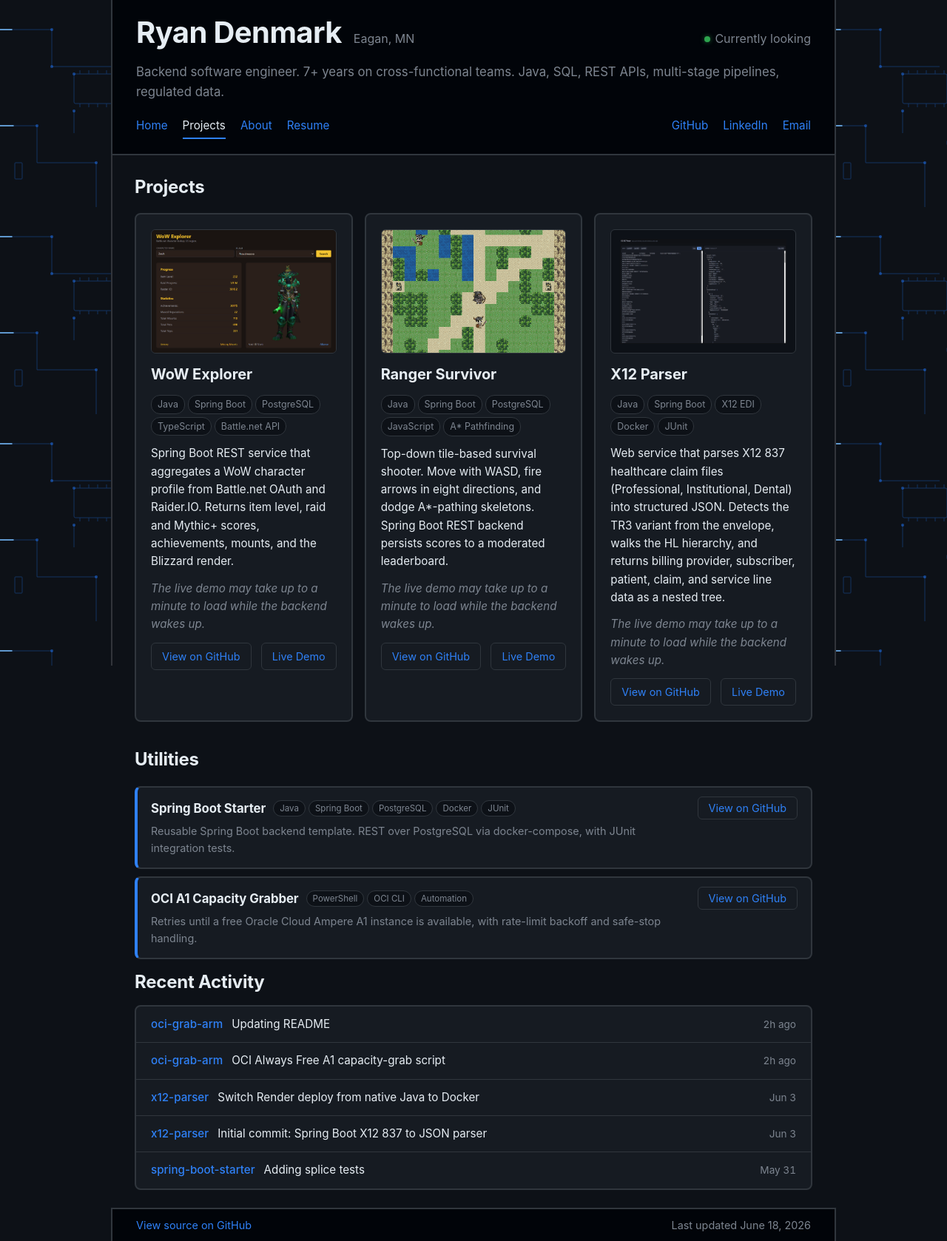
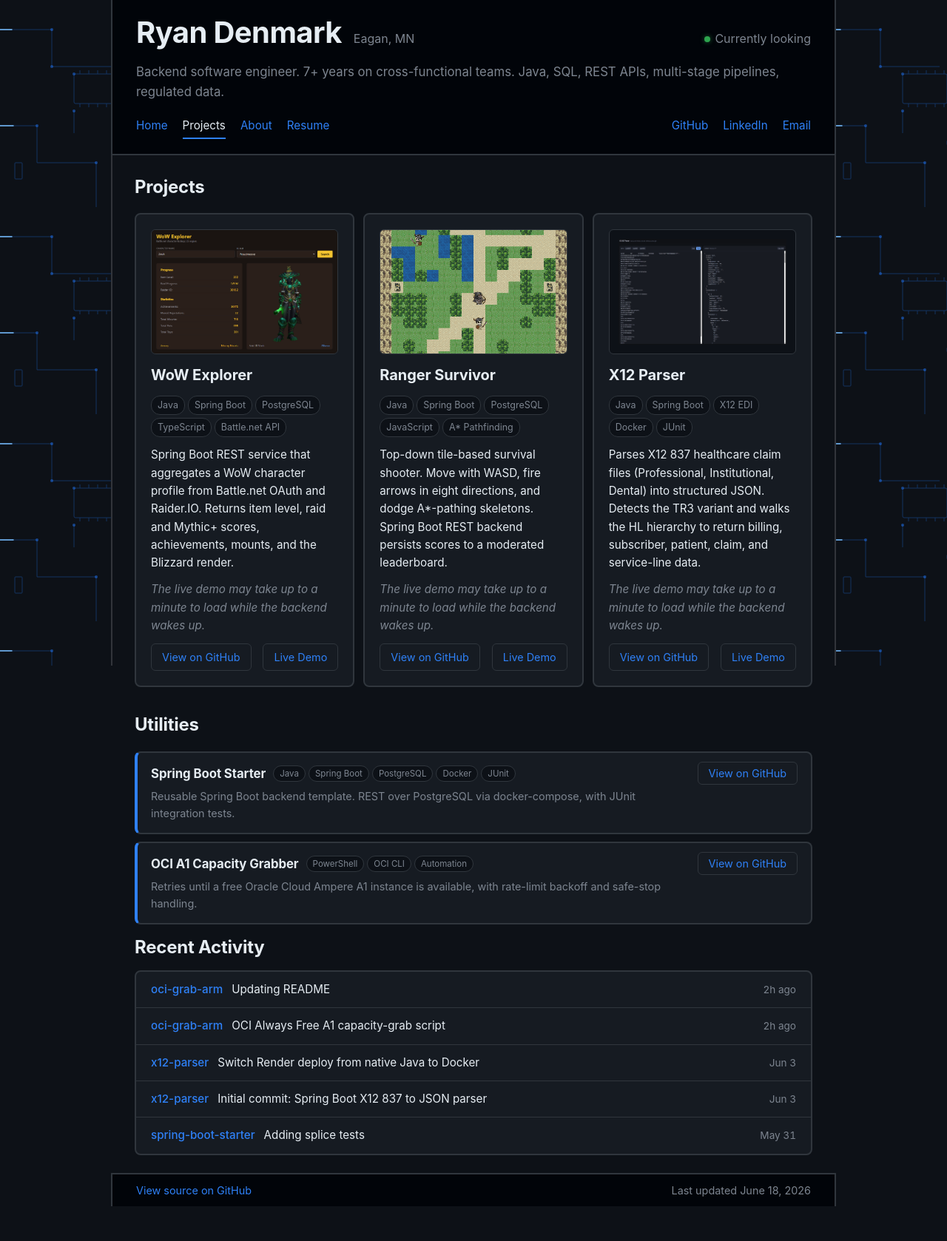
Before and after one commit to rwdenmark/rwdenmark.github.io, a Jekyll site: the page built from projects.html, in a window 1280 px wide. Shown: the whole page at 74% size. Built offline with Jekyll 4.4.1, drawn with Linux system fonts in a browser that asks for light colours; after the commit the page ends 1631 px from its top, so only the background shows below that.

Commit message:
Fixing project card styling

```diff
--- a/assets/style.css
+++ b/assets/style.css
@@ -181,7 +181,7 @@
 .reference-meta a, .reference-meta a:visited { color: var(--accent); text-decoration: none; }
 .reference-meta a:hover { color: var(--accent-hover); text-decoration: underline; }
 
-.projects { display: grid; grid-template-columns: repeat(2, minmax(0, 1fr)); gap: 16px; }
+.projects { display: grid; grid-template-columns: repeat(2, minmax(0, 1fr)); gap: 12px; }
 /* 3 per row when the card count is divisible by 3, otherwise 2 per row */
 .projects:has(> .project-card:last-child:nth-child(3n)) { grid-template-columns: repeat(3, minmax(0, 1fr)); }
 @media (max-width: 640px) {
--- a/projects.html
+++ b/projects.html
@@ -53,7 +53,7 @@
       <span>Docker</span>
       <span>JUnit</span>
     </div>
-    <p>Web service that parses X12 837 healthcare claim files (Professional, Institutional, Dental) into structured JSON. Detects the TR3 variant from the envelope, walks the HL hierarchy, and returns billing provider, subscriber, patient, claim, and service line data as a nested tree.</p>
+    <p>Parses X12 837 healthcare claim files (Professional, Institutional, Dental) into structured JSON. Detects the TR3 variant and walks the HL hierarchy to return billing, subscriber, patient, claim, and service-line data.</p>
     <p class="project-note">The live demo may take up to a minute to load while the backend wakes up.</p>
     <div class="project-actions">
       <a href="https://github.com/rwdenmark/x12-parser" rel="noopener noreferrer" target="_blank">View on GitHub</a>
```
